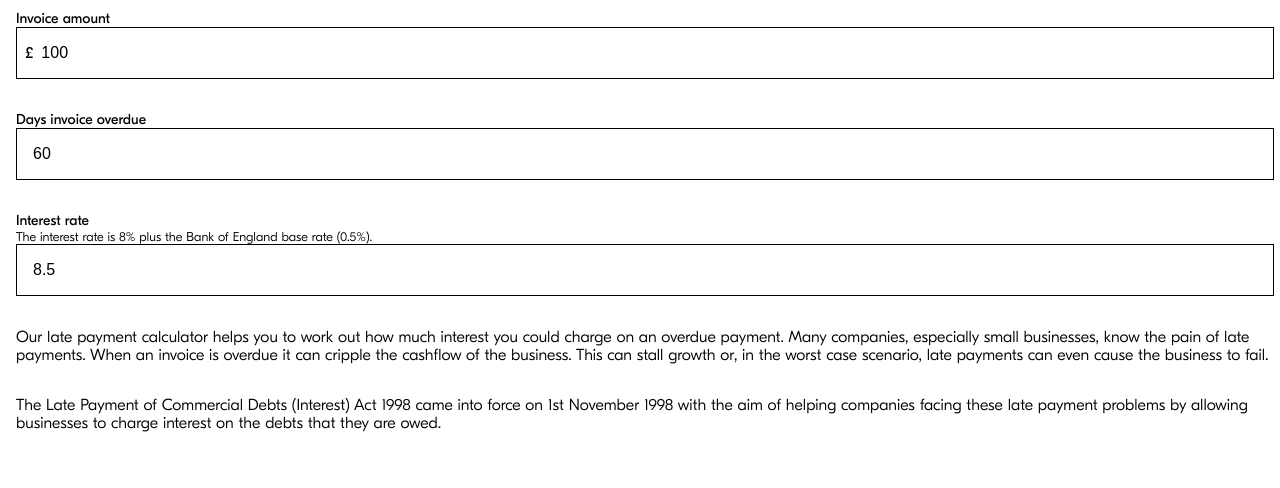
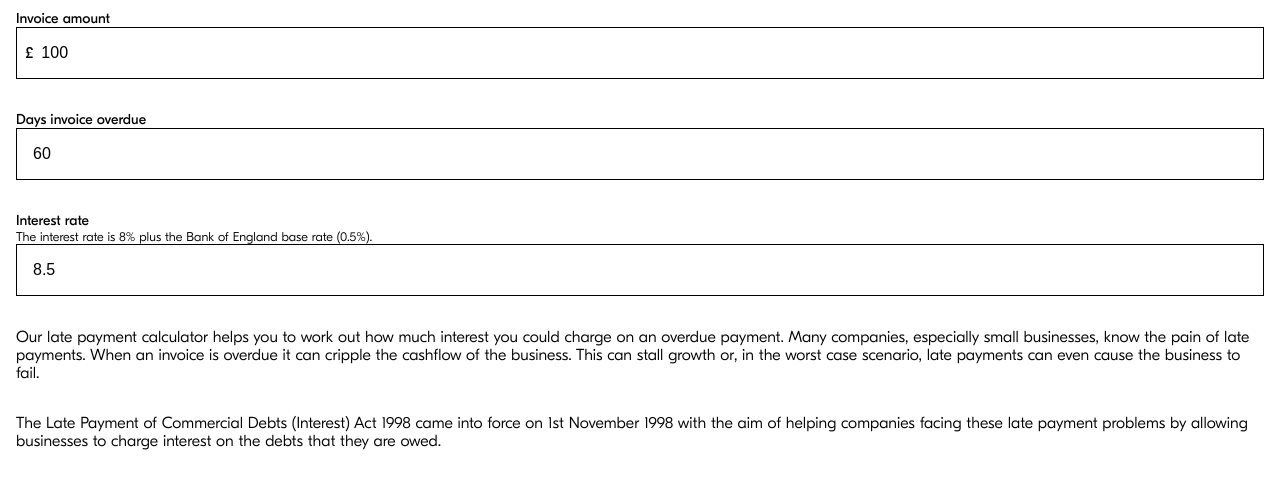
Before and after one commit to fluidly/late-payments-calculator, a website: page index.html in a window 1280 px wide. Shown: the part 236-724 px from the top of the page. Drawn offline with Linux system fonts and the light colour scheme.

Commit message:
fix padding on input fields and z-index on amount of interest

```diff
--- a/index.css
+++ b/index.css
@@ -42,6 +42,7 @@ form {
   position: sticky;
   top: 0;
   background-color: white;
+  z-index: 1;
 }
 
 .result_text {
@@ -66,7 +67,6 @@ form {
 .input_group .inline {
   border: solid black 1px;
   padding-left: 0.5rem;
-  width: 100%;
   justify-content: stretch;
   display: flex;
   align-items: center;
@@ -79,7 +79,7 @@ form {
 }
 
 .bottom_copy {
-  padding-left: 1rem;
+  padding: 0rem 1rem 0rem 1rem;
   font-family: GT-Eesti-lighter;
 }
 
```
